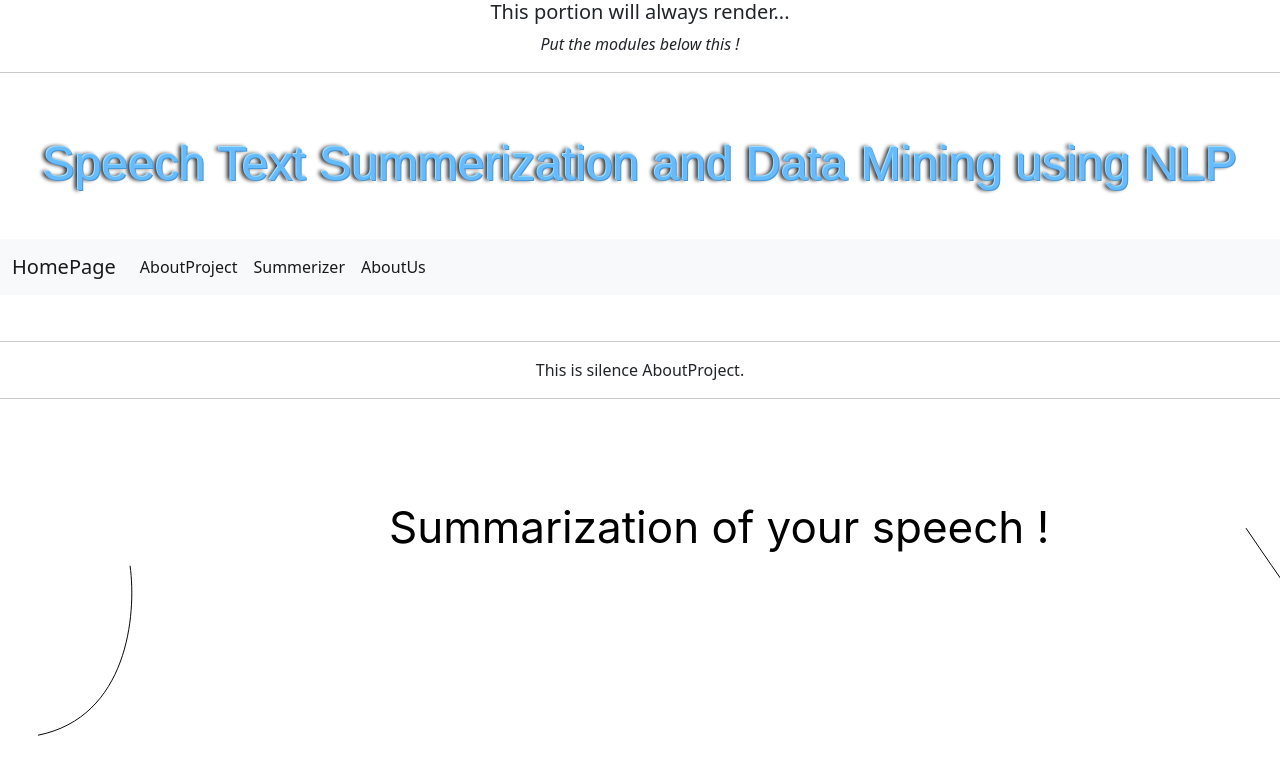
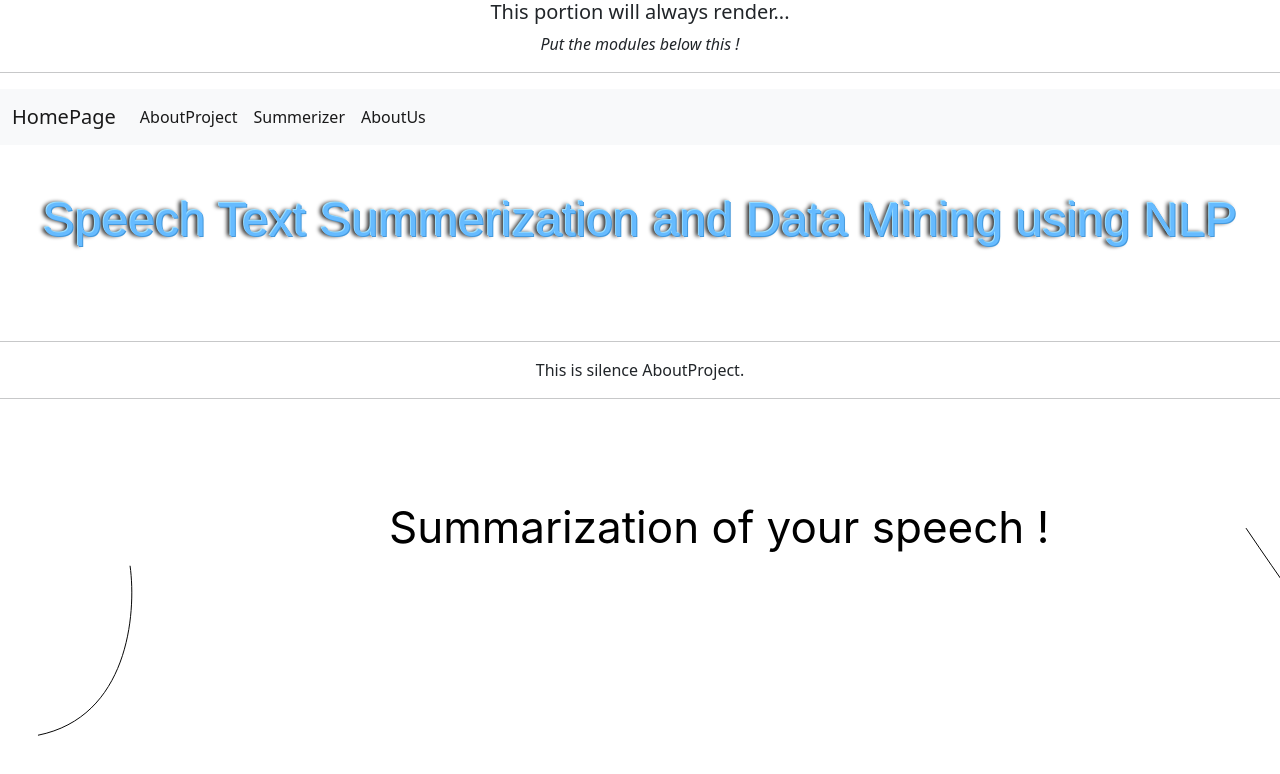
Before and after one commit to gokarna14/SpeechTextSummarization, a React (Create React App) app in the folder web/: page / in a window 1280 px wide. Shown: the top 774 px of the page. Built offline with nearby package versions, Linux system fonts and the light colour scheme.

Commit message:
Head title aligned

```diff
--- a/web/src/js/home/Home.js
+++ b/web/src/js/home/Home.js
@@ -5,7 +5,6 @@ const Home =()=>{
 
     return(
         <>
-            <h1 className="title">Speech Text Summerization and Data Mining using NLP</h1>
             <nav class="navbar navbar-expand-lg bg-light">
   <div class="container-fluid">
     <a class="navbar-brand" href="#">HomePage</a>
@@ -27,6 +26,7 @@ const Home =()=>{
     </div>
   </div>
 </nav>
+<h1 className="title">Speech Text Summerization and Data Mining using NLP</h1>
             <marquee> This is our homepage</marquee>
         </>
     )
```
